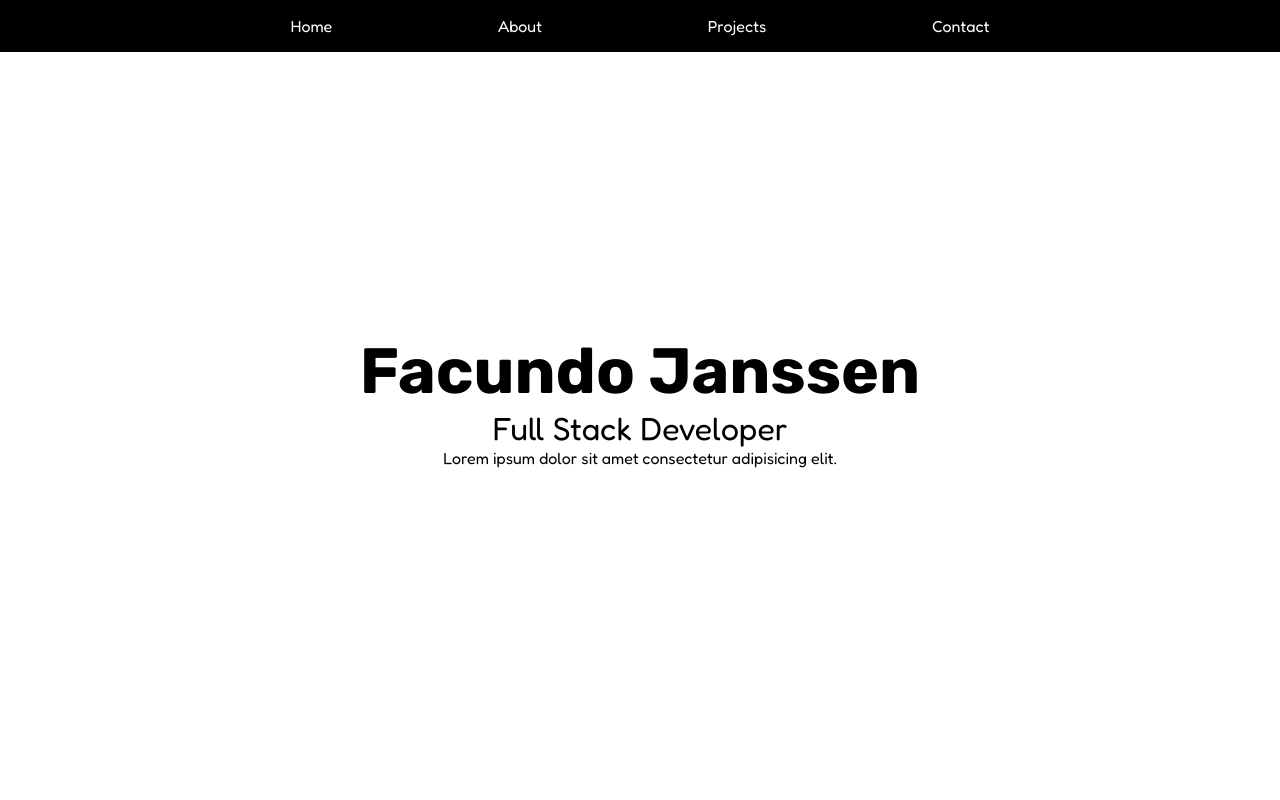
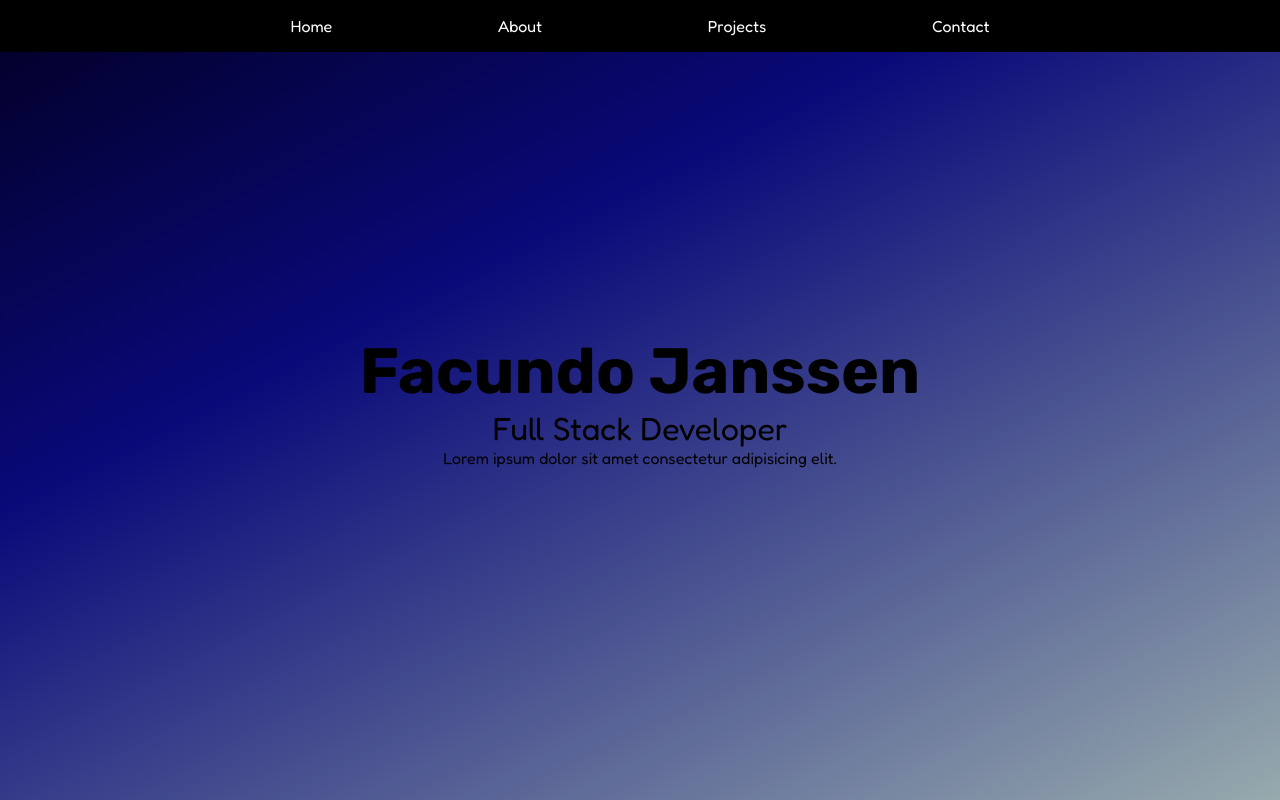
Before and after one commit to FacuJanssen/porfolio, a React (Vite) app: page / in a window 1280 px wide. Shown: the top 800 px of the page. Built offline with nearby package versions, Linux system fonts and the light colour scheme; a web font is replaced by a local one.

Commit message:
bg content

```diff
--- a/src/App.jsx
+++ b/src/App.jsx
@@ -1,15 +1,12 @@
 import React from "react";
-import "./App.css";
-
 import NavBar from "./components/NavBar/NavBar";
 import Content from "./components/Content/Content";
-
 
 function App() {
     return (
         <>
             <NavBar />
-            <Content />
+            <Content className="content" />
         </>
     );
 }
--- a/src/components/Content/Content.css
+++ b/src/components/Content/Content.css
@@ -1,7 +1,22 @@
 .content {
-    position: absolute;
-    top: 0;
-    left: 0;
-    right: 0;
-    bottom: 0;
+    background: #020024;
+    background: linear-gradient(
+        153deg,
+        rgba(2, 0, 36, 1) 0%,
+        rgba(9, 9, 121, 1) 35%,
+        rgba(151, 170, 173, 1) 100%
+    );
+    height: 100vh;
+    position: fixed;
+    overflow-y: scroll;
 }
+
+.content::-webkit-scrollbar {
+    width: 8px;
+    overflow: scroll;
+}
+
+.content::-webkit-scrollbar-thumb {
+    background: #0a0a0c;
+    border-radius: 16px;
+}
--- a/src/components/Hero/Hero.css
+++ b/src/components/Hero/Hero.css
@@ -5,6 +5,7 @@
     justify-content: center;
     height: 100vh;
     padding: 1rem;
+    z-index: 1;
 }
 
 .hero__title {
```
